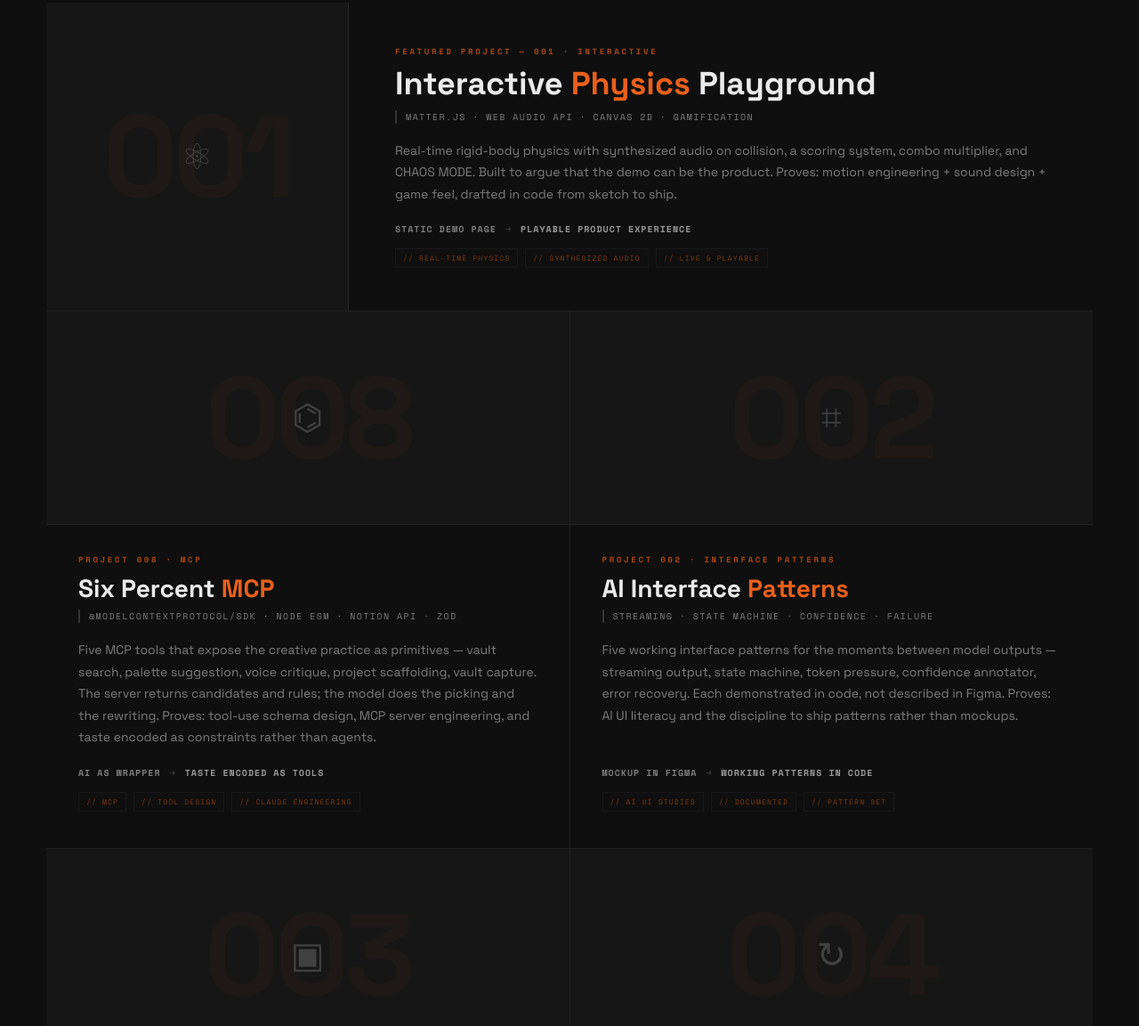
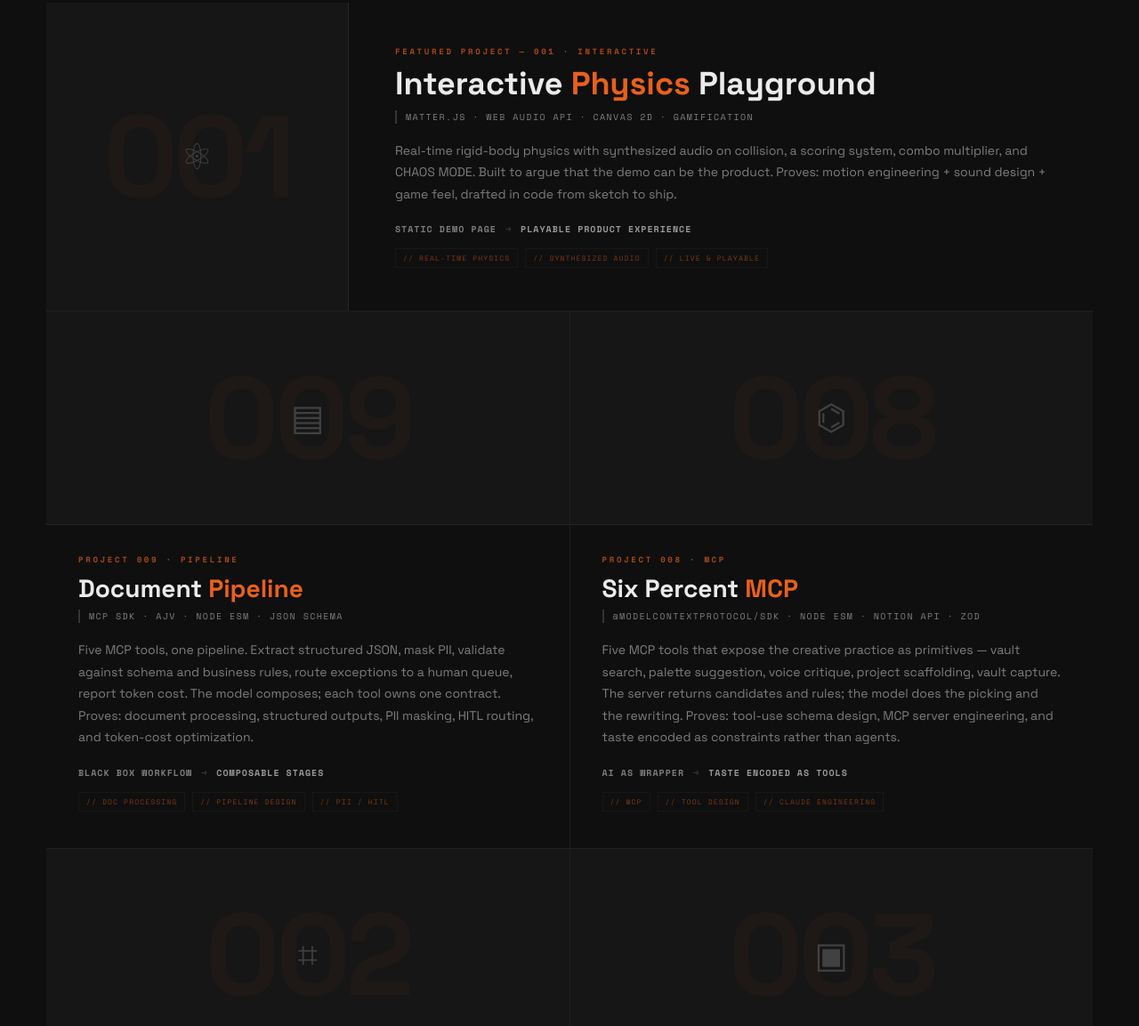
Before and after one commit to iambrucedavis/brucedavis-portfolio, a plain HTML site: page index.html in a window 1280 px wide. Shown: the part 2029-3182 px from the top of the page at 89% size. Drawn offline with nearby package versions, Linux system fonts and the light colour scheme.

Commit message:
009: home-page card in position 2 (after Featured 001, before 008)
Manual insert rather than project_scaffold so 009 lands at position 2
— the highest-leverage JD-match in the roster, deserves prominence
ahead of 008.

Card pattern matches 008 / 002 / 003 etc. exactly:

  href           : 009-document-pipeline.html
  icon           : ▤ (document rows)
  title          : Document Pipeline (Pipeline in signal-orange)
  medium         : MCP SDK · ajv · Node ESM · JSON Schema
  before / after : Black Box Workflow → Composable Stages
  op-tags        : // Doc Processing · // Pipeline Design · // PII / HITL

Gallery order now: 001 (Featured) · 009 · 008 · 002 · 003 · 004 ·
005 · 006 · 007. Screenshotted in the preview server; layout and
styling read clean.

8/9 of 009 build order done. Final step: session wrap + merge to
main.

```diff
--- a/index.html
+++ b/index.html
@@ -1506,6 +1506,35 @@ a:focus-visible,button:focus-visible,
             <span class="ex-op-tag">// Real-Time Physics</span>
             <span class="ex-op-tag">// Synthesized Audio</span>
             <span class="ex-op-tag">// Live &amp; Playable</span>
+          </div>
+        </div>
+        <div class="exhibit-floor"></div>
+      </a>
+
+      <!-- Project 009 — Document Processing Pipeline (ACTIVE) -->
+      <a href="009-document-pipeline.html" class="exhibit-card live reveal" aria-label="Open Project 009 — Document Processing Pipeline">
+        <div class="exhibit-art" aria-hidden="true">
+          <div class="exhibit-art-num">009</div>
+          <div class="exhibit-art-glow"></div>
+          <div class="exhibit-art-icon">▤</div>
+          <div class="exhibit-live-badge">[ ACTIVE ]</div>
+        </div>
+        <div class="exhibit-plaque">
+          <div class="exhibit-plaque-num">Project 009 · Pipeline</div>
+          <div class="exhibit-plaque-title">Document <span style="color:var(--signal);">Pipeline</span></div>
+          <div class="exhibit-plaque-medium">MCP SDK · ajv · Node ESM · JSON Schema</div>
+          <div class="exhibit-plaque-desc">
+            Five MCP tools, one pipeline. Extract structured JSON, mask PII, validate against schema and business rules, route exceptions to a human queue, report token cost. The model composes; each tool owns one contract. Proves: document processing, structured outputs, PII masking, HITL routing, and token-cost optimization.
+          </div>
+          <div class="exhibit-before-after">
+            <span class="ex-before">Black Box Workflow</span>
+            <span class="ex-arrow">→</span>
+            <span class="ex-after">Composable Stages</span>
+          </div>
+          <div class="exhibit-op-tags">
+            <span class="ex-op-tag">// Doc Processing</span>
+            <span class="ex-op-tag">// Pipeline Design</span>
+            <span class="ex-op-tag">// PII / HITL</span>
           </div>
         </div>
         <div class="exhibit-floor"></div>
```
